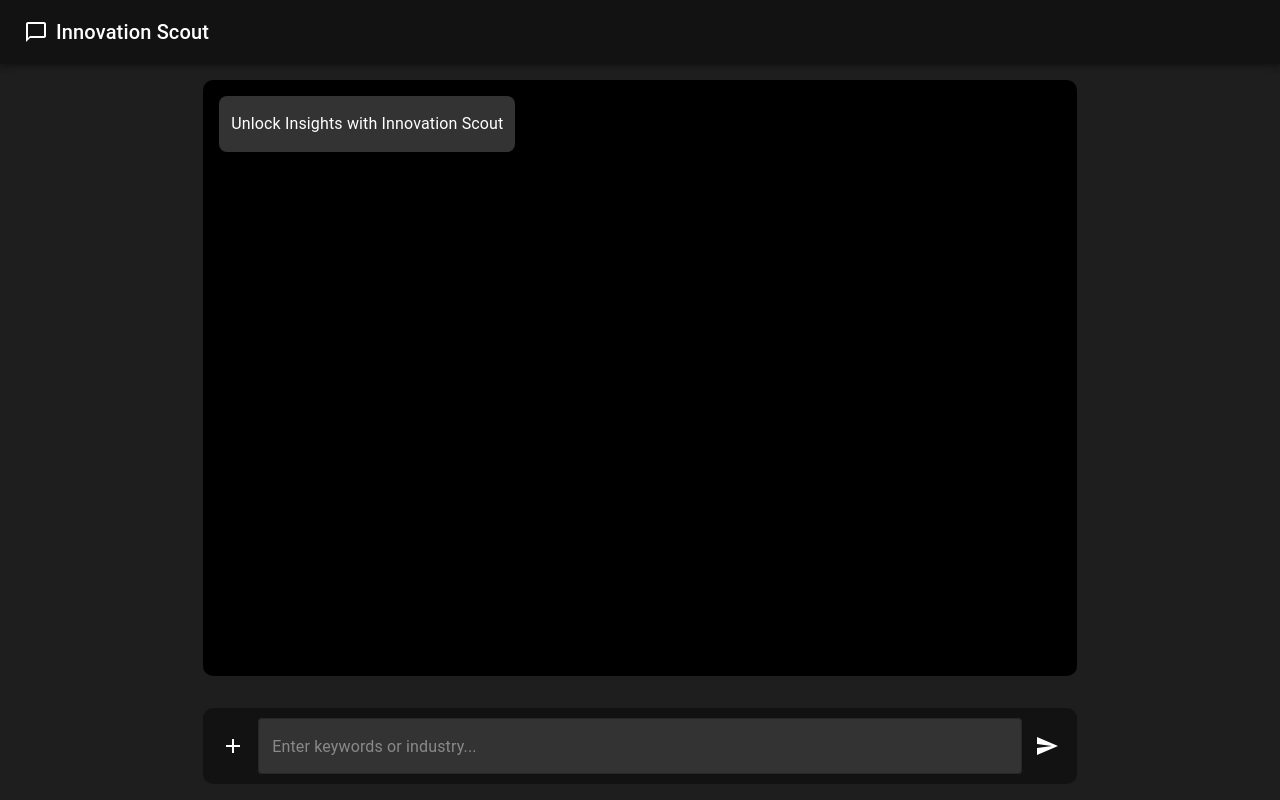
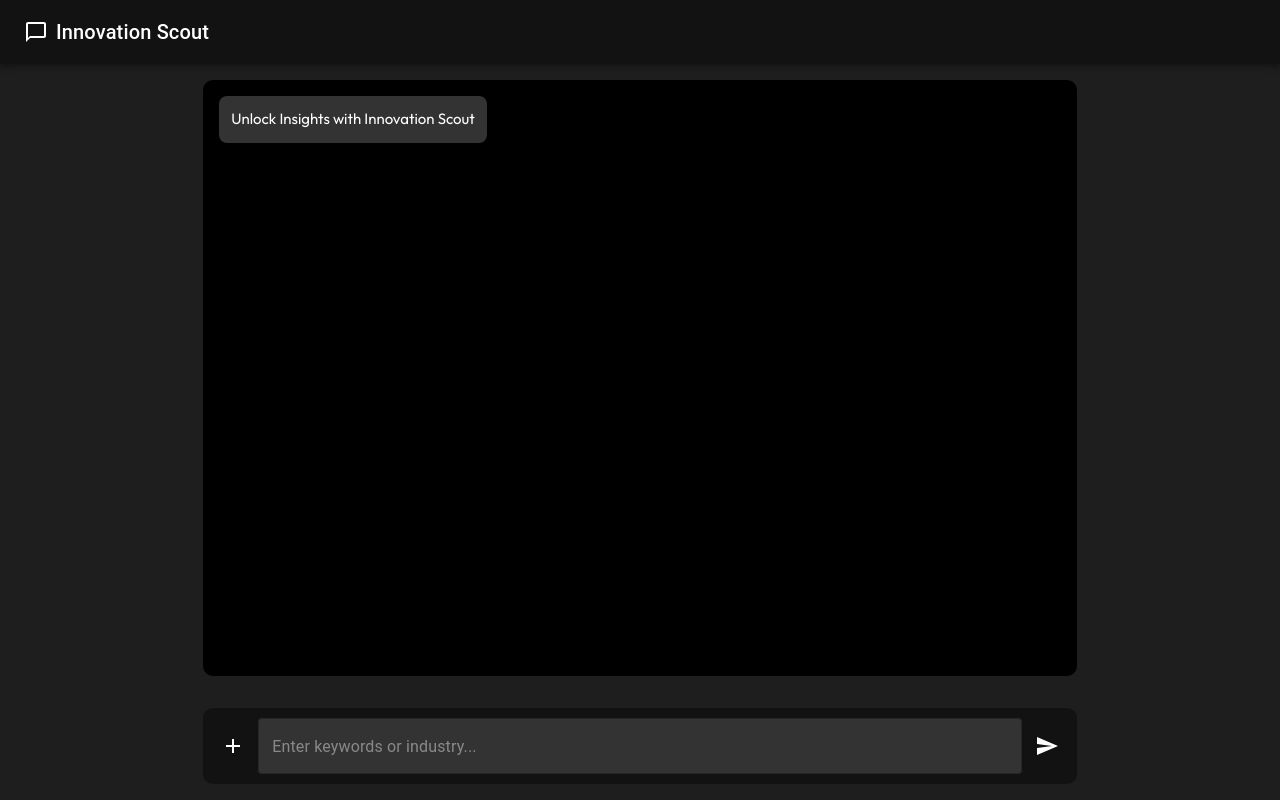
Before and after one commit to theinsightsai/innovation-scout, a Next.js app: page / in a window 1280 px wide. Built offline with nearby package versions, Linux system fonts and the light colour scheme.

Commit message:
Chnages into main page

```diff
--- a/app/page.js
+++ b/app/page.js
@@ -43,7 +43,7 @@ const TypingEffect = ({ text, onComplete }) => {
     }
   }, [index, text, onComplete]);
 
-  return <ListItemText primary={displayText} />;
+  return <div style={{ fontSize: "15px" }}>{displayText}</div>;
 };
 
 const Input = styled("input")({
@@ -124,11 +124,12 @@ export default function Home() {
       if (response?.error) {
         ToastMessage("error", response?.message);
       } else if (!response?.error) {
+        console.log("response==>", response);
         setMessages([
           ...messages,
           { text: prmopt, sender: "user", data: null },
           {
-            text: prmopt,
+            text: response?.data?.summary,
             sender: "bot",
             data: response?.data,
             isChartContent: true,
@@ -191,8 +192,6 @@ export default function Home() {
     setFile(null);
   };
 
-  console.log("messages==>", messages);
-
   return (
     <Box
       sx={{
@@ -250,14 +249,14 @@ export default function Home() {
                 >
                   {msg?.isChartContent ? (
                     <TypingEffect
-                      text={"It is a long established fact that a reader ."}
+                      text={msg.text}
                       onComplete={() => {
                         msg.showVisualization = true;
                         setRefresh(!refresh);
                       }}
                     />
                   ) : (
-                    <ListItemText primary={msg.text} />
+                    <div style={{ fontSize: "15px" }}>{msg.text}</div>
                   )}
                   {msg?.isChartContent && msg.showVisualization && (
                     <AnaVisual data={msg.data} />
```
